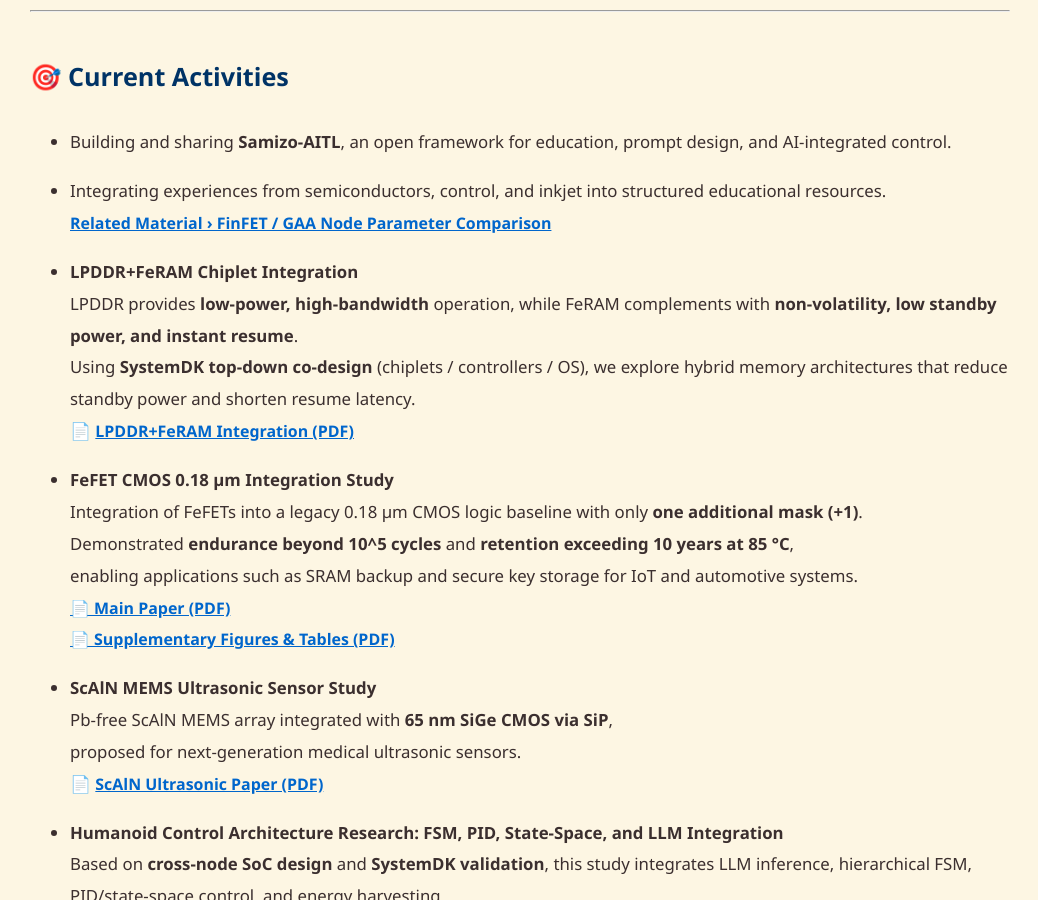
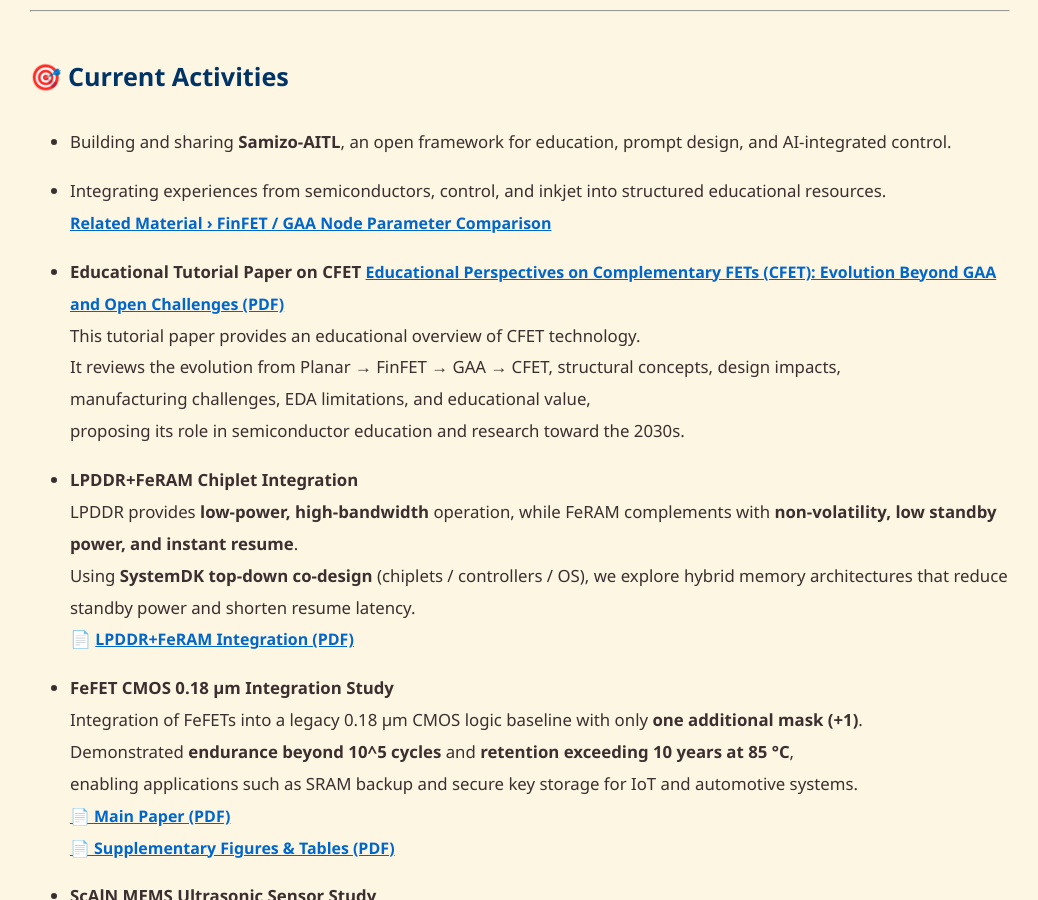
Before and after one commit to Samizo-AITL/Samizo-AITL.github.io, a Jekyll site: the page built from about/career-summary/en/index.md, in a window 1280 px wide and 900 px high, scrolled down 1805 px. Shown: the whole window, without its empty margins (120-1158 px from the left). Built offline with Jekyll 4.4.1, drawn with Linux system fonts in a browser that asks for light colours.

Commit message:
Update index.md

```diff
--- a/about/career-summary/en/index.md
+++ b/about/career-summary/en/index.md
@@ -71,6 +71,13 @@
 - Integrating experiences from semiconductors, control, and inkjet into structured educational resources.
   [Related Material › FinFET / GAA Node Parameter Comparison](https://samizo-aitl.github.io/Edusemi-v4x/f_chapter1_finfet_gaa/appendixf1_05_node_params)
 
+- **Educational Tutorial Paper on CFET**
+  [Educational Perspectives on Complementary FETs (CFET): Evolution Beyond GAA and Open Challenges (PDF)](../docs/cfet_tutorial_main.pdf)
+  This tutorial paper provides an educational overview of CFET technology.
+  It reviews the evolution from Planar → FinFET → GAA → CFET, structural concepts, design impacts,
+  manufacturing challenges, EDA limitations, and educational value,
+  proposing its role in semiconductor education and research toward the 2030s.
+
 - **LPDDR+FeRAM Chiplet Integration**
   LPDDR provides **low-power, high-bandwidth** operation, while FeRAM complements with **non-volatility, low standby power, and instant resume**.
   Using **SystemDK top-down co-design** (chiplets / controllers / OS), we explore hybrid memory architectures that reduce standby power and shorten resume latency.
```
